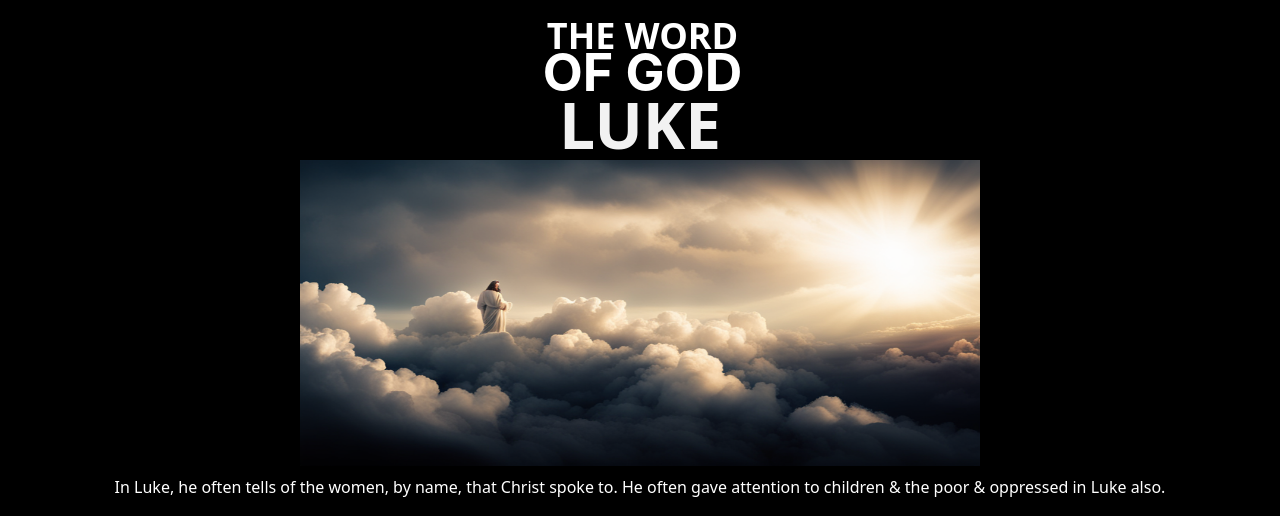
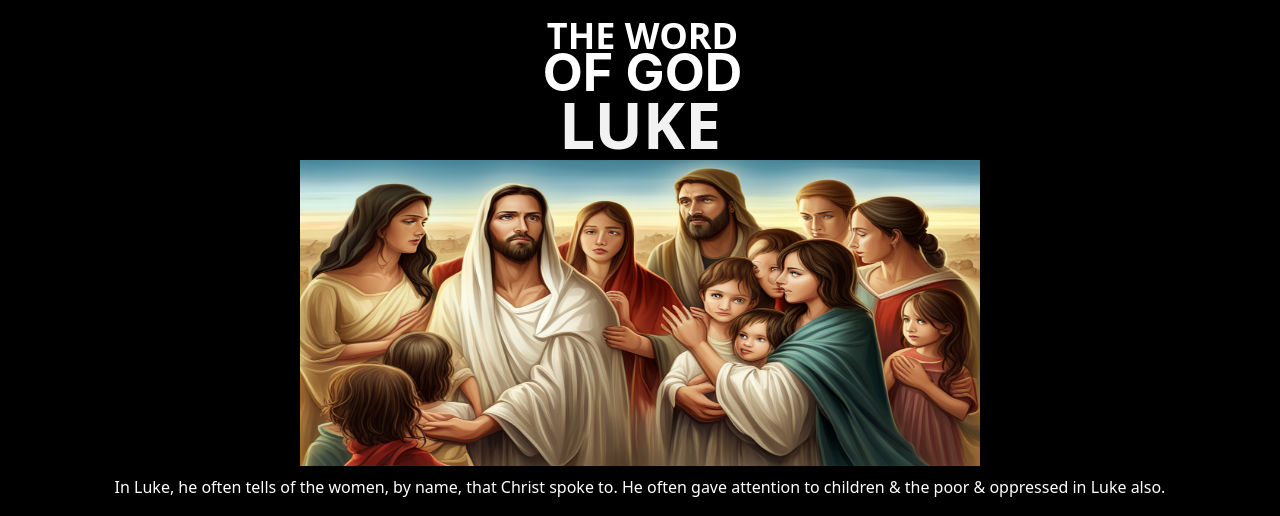
Before and after one commit to jnutt367/luke, a Next.js app: page / in a window 1280 px wide. Shown: the top 516 px of the page. Built offline with nearby package versions, Linux system fonts and the light colour scheme.

Commit message:
Update index.js

```diff
--- a/pages/index.js
+++ b/pages/index.js
@@ -27,7 +27,7 @@ export default function Home() {
         </h1>
                <div  className={styles.image}>
                               <Image
-                                src="/risen_3.png"
+                                src="/risen_34.png"
                                 alt="Jesus on the clouds"
                                 height={900}
                                 width={2000}
```
